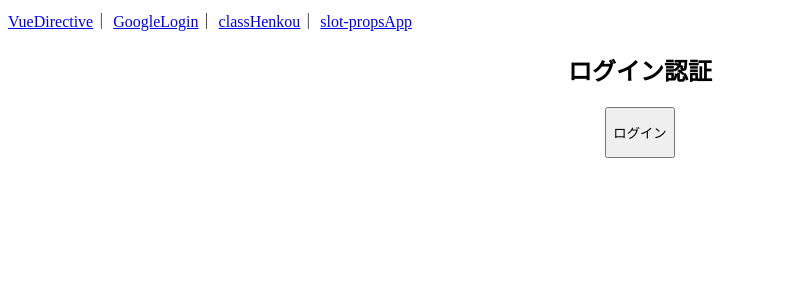
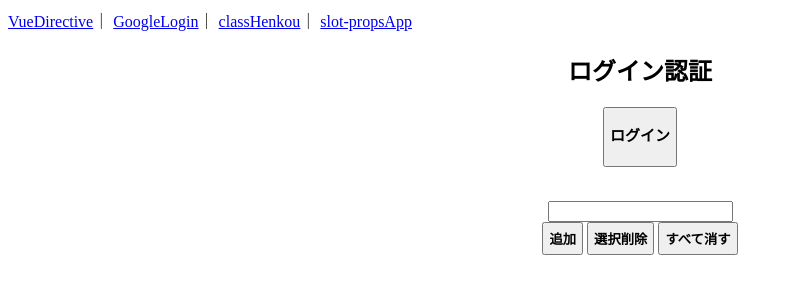
Before and after one commit to kujiKazuaki/my-teach, a Vue app: page /GoogleLogin in a window 1280 px wide. Shown: the top 300 px of the page, without its empty margins (0-791 px from the left). Built offline with nearby package versions, Linux system fonts and the light colour scheme.

Commit message:
login削除実装

```diff
--- a/src/教材/ログイン認証/GoogleLogin.vue
+++ b/src/教材/ログイン認証/GoogleLogin.vue
@@ -2,10 +2,13 @@
   <div class="allContainer">
     <section>
       <h1>ログイン認証</h1>
-      <button v-on:click="GoogleButton">
-        <p v-if="loginName">ログイン</p>
-        <p v-else>ログアウト</p>
-      </button>
+      <div class="loginBtn">
+        <button v-on:click="GoogleButton">
+          <p v-if="loginName">ログイン</p>
+          <p v-else>ログアウト</p>
+        </button>
+        <button v-on:click="AcountDeletebtn" v-if="acountDelet">削除</button>
+      </div>
     </section>
     <section class="display">
       <img :src="userImg" />
@@ -14,6 +17,32 @@
         <p>{{ userEmail }}</p>
       </div>
     </section>
+
+    <!-- メモ投稿 始まり -->
+    <section class="memoArea">
+      <div class="commentArea">
+        <input type="text" v-model="inputMemo" />
+        <div>
+          <button @click="addBtn">追加</button>
+          <button @click="selectBtn">選択削除</button>
+          <button @click="allDeleteBtn">すべて消す</button>
+        </div>
+      </div>
+      <ul>
+        <li
+          v-for="(comment, commentIndex) in comments"
+          :key="commentIndex"
+          style="list-style-type: none"
+        >
+          <label class="commentItem">
+            <input type="checkbox" v-model="comment.done" />
+            <p :class="{ done: comment.done }">{{ comment.text }}</p>
+            <button v-on:click="deleteBtn(commentIndex)">削除</button>
+          </label>
+        </li>
+      </ul>
+    </section>
+    <!-- メモ投稿 終わり -->
   </div>
 </template>
 
@@ -24,8 +53,16 @@ import {
   GoogleAuthProvider,
   onAuthStateChanged,
   signOut,
+  deleteUser,
 } from "firebase/auth"
-import { setDoc, doc } from "firebase/firestore"
+import {
+  setDoc,
+  doc,
+  collection,
+  addDoc,
+  updateDoc,
+  deleteField,
+} from "firebase/firestore"
 import { db } from "@/firebase.js"
 
 export default {
@@ -35,6 +72,9 @@ export default {
       userName: "",
       userEmail: "",
       loginName: true,
+      inputMemo: "",
+      comments: [],
+      acountDelet: false,
     }
   },
   methods: {
@@ -49,7 +89,7 @@ export default {
             credential.accessToken
             result.user
             onAuthStateChanged(auth, async (user) => {
-              if (!user.exists) {
+              if (user !== null) {
                 const displayName = user.displayName
                 const email = user.email
                 const photoURL = user.photoURL
@@ -66,8 +106,8 @@ export default {
                 this.userName = displayName
               }
             })
-            alert("ログイン成功")
             this.loginName = false
+            this.acountDelet = true
           })
           .catch((error) => {
             GoogleAuthProvider.credentialFromError(error)
@@ -88,7 +128,92 @@ export default {
             console.log(error)
           })
         this.loginName = true
+        this.acountDelet = false
       }
+    },
+    AcountDeletebtn() {
+      if (window.confirm("本当に削除しますか？")) {
+        const auth = getAuth()
+        const user = auth.currentUser
+
+        if (user !== null) {
+          deleteUser(user)
+            .then(async () => {
+              const userData = {
+                userName: user.displayName,
+                userEmail: user.email,
+                userImage: user.photoURL,
+              }
+              console.log(userData)
+              const Data = doc(db, "users", userData)
+              await updateDoc(Data, {
+                capital: deleteField(),
+              })
+            })
+            .catch((error) => {
+              console.log(error)
+            })
+          signOut(auth)
+            .then(() => {
+              // Sign-out successful.
+              alert("アカウントを削除しました")
+              this.userImg = ""
+              this.userEmail = ""
+              this.userName = ""
+              this.loginName = true
+              this.acountDelet = false
+            })
+            .catch((error) => {
+              // An error happened.
+              console.log(error)
+            })
+        }
+      }
+    },
+    addBtn() {
+      if (this.inputMemo !== "") {
+        this.comments.push({ text: this.inputMemo })
+        console.log(this.inputMemo)
+        this.inputMemo = ""
+
+        const auth = getAuth()
+        const user = auth.currentUser
+        if (user !== null) {
+          user.providerData.forEach(async (profile) => {
+            console.log("  Name: " + profile.displayName)
+            console.log("  Email: " + profile.email)
+            console.log("  Photo URL: " + profile.photoURL)
+            let memo = {
+              text: this.inputMemo,
+              userName: profile.displayName,
+              userEmail: profile.email,
+              userImage: profile.photoURL,
+            }
+            await addDoc(collection(db, "userComment"), memo)
+          })
+        }
+      } else {
+        alert("コメントを入力してください")
+      }
+    },
+    selectBtn() {
+      if (window.confirm("本当に削除しますか？")) {
+        let remains = []
+        for (let i = 0; i < this.comments.length; i++) {
+          if (!this.comments[i].done) {
+            remains.push(this.comments[i])
+          }
+        }
+        this.comments = remains
+      }
+    },
+    allDeleteBtn() {
+      if (window.confirm("本当に削除してもいいですか？") === true) {
+        this.comments = []
+      }
+    },
+    deleteBtn(commentIndex) {
+      this.comments.splice(commentIndex, 1)
     },
   },
 }
@@ -98,4 +223,28 @@ export default {
 .allContainer {
   text-align: center;
 }
+
+.commentItem {
+  display: flex;
+  justify-content: space-around;
+  align-items: center;
+}
+
+.done {
+  text-decoration: line-through;
+}
+button {
+  font-weight: bold;
+  padding: 5px;
+  margin: 0 2px;
+}
+.loginBtn {
+  display: flex;
+  justify-content: center;
+  align-items: center;
+}
+.loginBtn button {
+  font-size: 15px;
+  padding-top: 0px;
+}
 </style>
```
